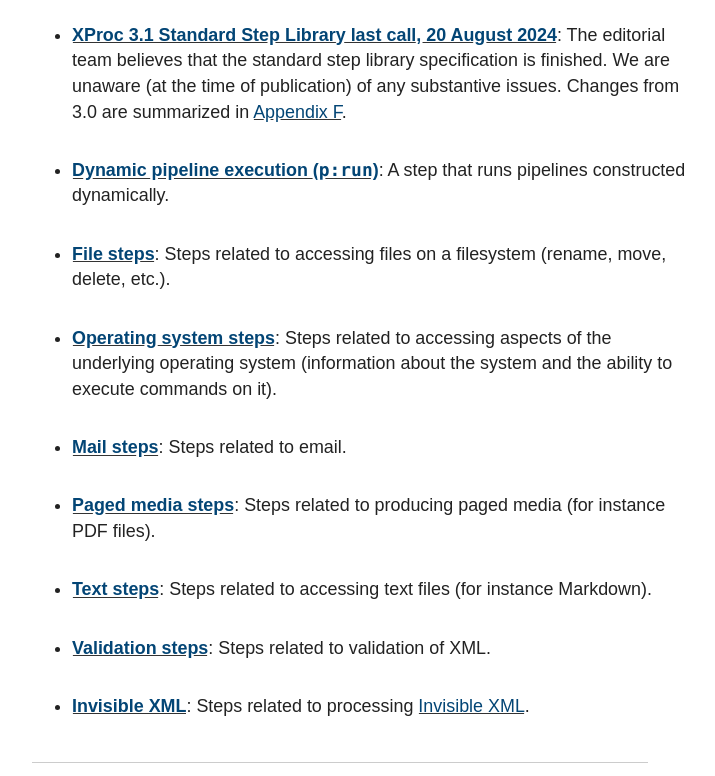
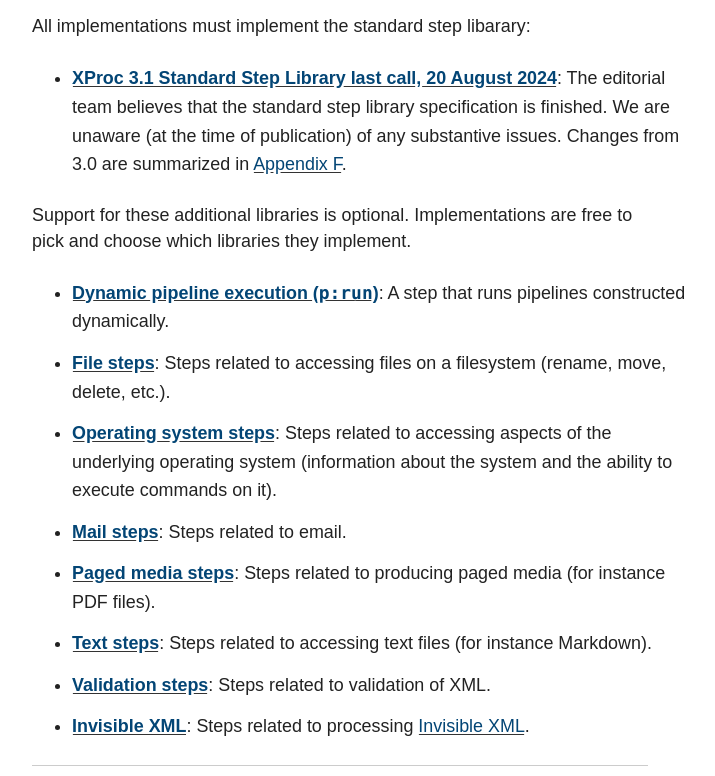
Before and after one commit to xproc/xproc.org, a plain HTML site: page specifications.html in a window 1280 px wide. Shown: the part 804-1580 px from the top of the page, without its empty margins (128-843 px from the left). Drawn offline with nearby package versions, Linux system fonts and the light colour scheme; a web font is replaced by a local one.

Commit message:
Deploying to gh-pages from @ xproc/xproc.org@26010a1299ba5f049195b2644c3db698bf4c62e2 🚀

```diff
--- a/specifications.html
+++ b/specifications.html
@@ -57,37 +57,24 @@ stable and will not be updated. Changes from 3.0 are summarized in
 <h2>Standard step libraries</h2>
 <p>The XProc 3.1 step libraries are available in several different specifications. The
 last call drafts are stable and will not be updated.</p>
+<p>All implementations must implement the standard step libarary:</p>
 <ul>
-<li>
-<p><strong><a href="https://spec.xproc.org/lastcall-2024-08/head/steps/">XProc 3.1 Standard Step Library last call, 20 August 2024</a></strong>: The editorial team believes that the standard step library specification is finished.
+<li><strong><a href="https://spec.xproc.org/lastcall-2024-08/head/steps/">XProc 3.1 Standard Step Library last call, 20 August 2024</a></strong>: The editorial team believes that the standard step library specification is finished.
 We are unaware (at the time of publication) of any substantive issues.
 Changes from 3.0 are summarized in
-<a href="https://spec.xproc.org/lastcall-2024-08/head/steps/#changelog">Appendix F</a>.</p>
-</li>
-<li>
-<p><strong><a href="https://spec.xproc.org/lastcall-2024-08/head/run/">Dynamic pipeline execution (<code>p:run</code>)</a></strong>: A step that runs pipelines constructed dynamically.</p>
-</li>
-<li>
-<p><strong><a href="https://spec.xproc.org/lastcall-2024-08/head/file/">File steps</a></strong>: Steps related to accessing files on a filesystem (rename, move, delete, etc.).</p>
-</li>
-<li>
-<p><strong><a href="https://spec.xproc.org/lastcall-2024-08/head/os/">Operating system steps</a></strong>: Steps related to accessing aspects of the underlying operating system (information about the system and the ability to execute commands on it).</p>
-</li>
-<li>
-<p><strong><a href="https://spec.xproc.org/lastcall-2024-08/head/mail/">Mail steps</a></strong>: Steps related to email.</p>
-</li>
-<li>
-<p><strong><a href="https://spec.xproc.org/lastcall-2024-08/head/paged-media/">Paged media steps</a></strong>: Steps related to producing paged media (for instance PDF files).</p>
-</li>
-<li>
-<p><strong><a href="https://spec.xproc.org/lastcall-2024-08/head/text/"> Text steps</a></strong>: Steps related to accessing text files (for instance Markdown).</p>
-</li>
-<li>
-<p><strong><a href="https://spec.xproc.org/lastcall-2024-08/head/validation/"> Validation steps</a></strong>: Steps related to validation of XML.</p>
-</li>
-<li>
-<p><strong><a href="https://spec.xproc.org/lastcall-2024-08/head/ixml/"> Invisible XML</a></strong>: Steps related to processing <a href="https://invisiblexml.org/">Invisible XML</a>.</p>
-</li>
+<a href="https://spec.xproc.org/lastcall-2024-08/head/steps/#changelog">Appendix F</a>.</li>
+</ul>
+<p>Support for these additional libraries is optional. Implementations are free to pick
+and choose which libraries they implement.</p>
+<ul>
+<li><strong><a href="https://spec.xproc.org/lastcall-2024-08/head/run/">Dynamic pipeline execution (<code>p:run</code>)</a></strong>: A step that runs pipelines constructed dynamically.</li>
+<li><strong><a href="https://spec.xproc.org/lastcall-2024-08/head/file/">File steps</a></strong>: Steps related to accessing files on a filesystem (rename, move, delete, etc.).</li>
+<li><strong><a href="https://spec.xproc.org/lastcall-2024-08/head/os/">Operating system steps</a></strong>: Steps related to accessing aspects of the underlying operating system (information about the system and the ability to execute commands on it).</li>
+<li><strong><a href="https://spec.xproc.org/lastcall-2024-08/head/mail/">Mail steps</a></strong>: Steps related to email.</li>
+<li><strong><a href="https://spec.xproc.org/lastcall-2024-08/head/paged-media/">Paged media steps</a></strong>: Steps related to producing paged media (for instance PDF files).</li>
+<li><strong><a href="https://spec.xproc.org/lastcall-2024-08/head/text/"> Text steps</a></strong>: Steps related to accessing text files (for instance Markdown).</li>
+<li><strong><a href="https://spec.xproc.org/lastcall-2024-08/head/validation/"> Validation steps</a></strong>: Steps related to validation of XML.</li>
+<li><strong><a href="https://spec.xproc.org/lastcall-2024-08/head/ixml/"> Invisible XML</a></strong>: Steps related to processing <a href="https://invisiblexml.org/">Invisible XML</a>.</li>
 </ul>
 <hr>
 <p><a name="current"></a></p>
```
Also changed, not shown: 1 other file.
